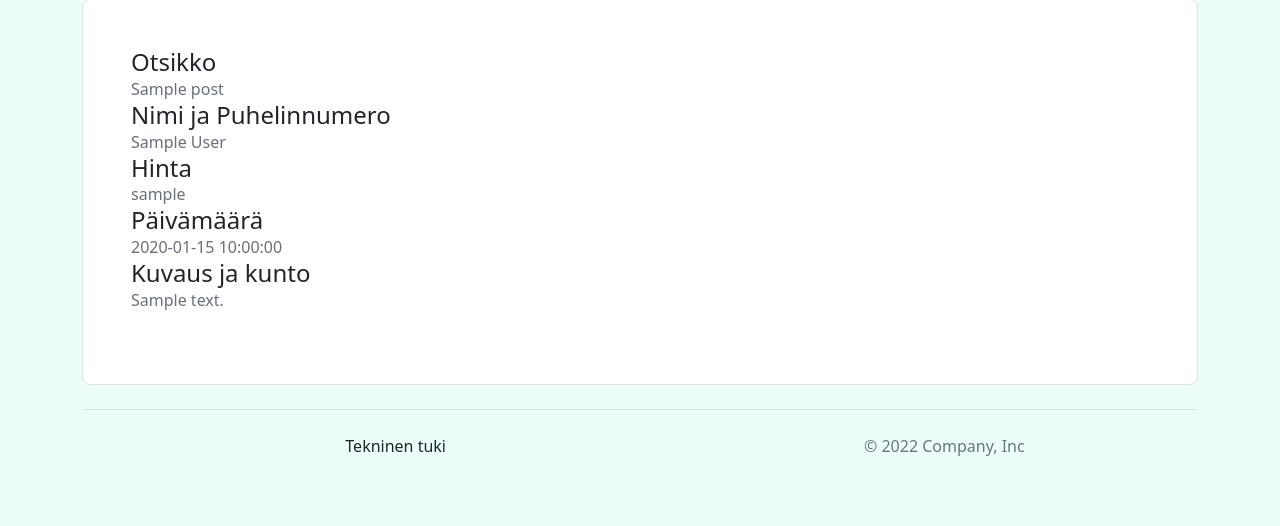
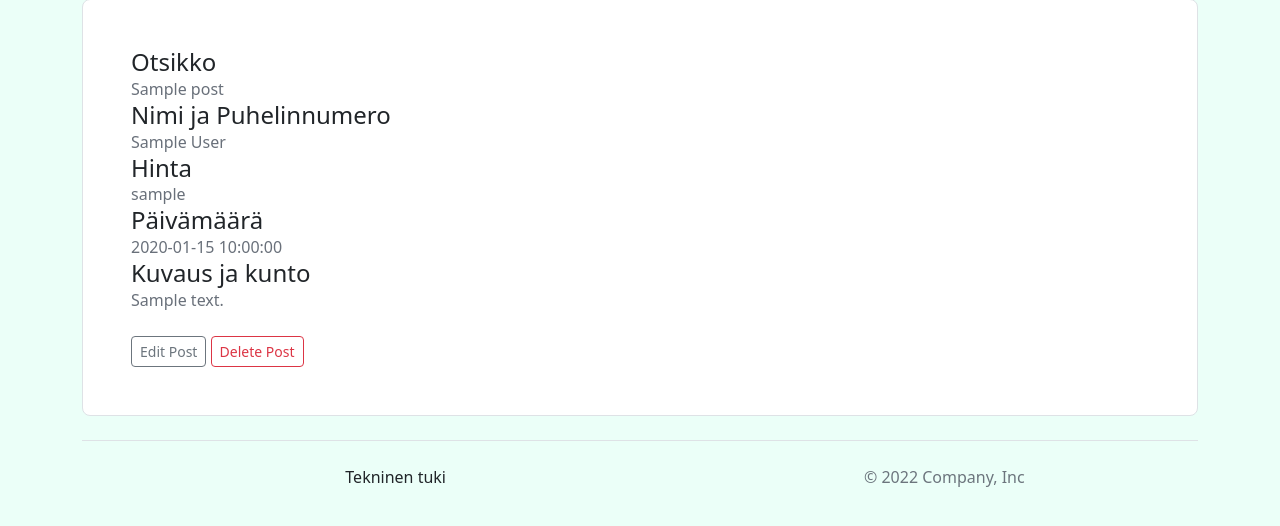
Before and after one commit to annaolme/flask-naapuri, a Flask app: page /vaihtokauppa in a window 1280 px wide. Shown: the part 235-761 px from the top of the page. Run offline with Flask 2, Linux system fonts and the light colour scheme; tables that the repository leaves empty hold one stand-in row (values such as "Sample post"); some libraries are stand-ins or nearby versions.

Commit message:
edit, delete post

```diff
--- a/app.py
+++ b/app.py
@@ -1,4 +1,4 @@
-from flask import Flask, render_template, url_for, flash, redirect, request
+from flask import Flask, render_template, url_for, flash, redirect, request, url_for
 from flask_wtf import FlaskForm
 from wtforms import StringField, SubmitField, EmailField,TextAreaField, PasswordField, validators
 from wtforms.validators import DataRequired
@@ -46,6 +46,53 @@ class PostForm(FlaskForm):
     author = StringField("Nimi ja Puhelinnumero", validators=[DataRequired()])
     slug = StringField("Hinta", validators=[DataRequired()])
     submit = SubmitField("Lähetä")
+
+@app.route('/vaihtokauppa/delete/<int:id>')
+@login_required
+def delete_post(id):
+	post_to_delete = Posts.query.get_or_404(id)
+
+	try:
+		db.session.delete(post_to_delete)
+		db.session.commit()
+
+			# Return a message
+		flash("Blog Post Was Deleted!")
+
+			# Grab all the posts from the database
+		posts = Posts.query.order_by(Posts.date_posted)
+		return render_template("vaihtokauppa.html", posts=posts)
+
+
+	except:
+			# Return an error message
+		flash("Whoops! There was a problem deleting post, try again...")
+
+			# Grab all the posts from the database
+		posts = Posts.query.order_by(Posts.date_posted)
+		return render_template("vaihtokauppa.html", posts=posts)
+
+
+@app.route('/vaihtokauppa/edit/<int:id>', methods=['GET', 'POST'])
+@login_required
+def edit_post(id):
+	post = Posts.query.get_or_404(id)
+	form = PostForm()
+	if form.validate_on_submit():
+		post.title = form.title.data
+		post.author = form.author.data
+		post.slug = form.slug.data
+		post.content = form.content.data
+		# Update Database
+		db.session.add(post)
+		db.session.commit()
+		flash("Post Has Been Updated!")
+		return redirect(url_for('vaihtokauppa', id=post.id))
+	form.title.data = post.title
+	form.author.data = post.author
+	form.slug.data = post.slug
+	form.content.data = post.content
+	return render_template('edit_post.html', form=form)
 
 
 # Add Post Page
--- a/templates/vaihtokauppa.html
+++ b/templates/vaihtokauppa.html
@@ -15,7 +15,9 @@
         <h4 class="my-0 fw-normal text-dark"> Päivämäärä </h4>{{post.date_posted}}</br>
         <h4 class="my-0 fw-normal text-dark"> Kuvaus ja kunto </h4>{{post.content}}</br>
         </br>
+        <a href="{{ url_for('edit_post', id=post.id)}}" class="btn btn-outline-secondary btn-sm">Edit Post</a>
 
+        <a href="{{ url_for('delete_post', id=post.id)}}" class="btn btn-outline-danger btn-sm">Delete Post</a>
     </div>
     {% endfor %}</div>
 {% endblock %}
```
Also changed, not shown: templates/edit_post.html (added, +24 -0 lines).
